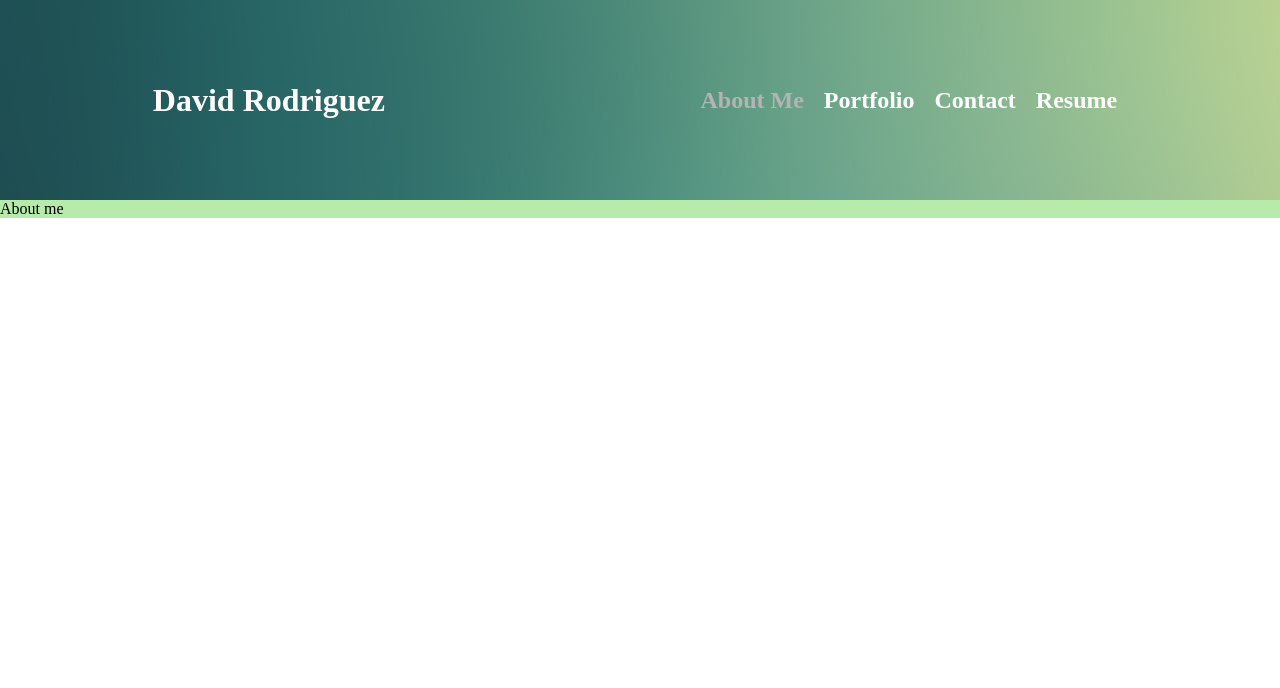
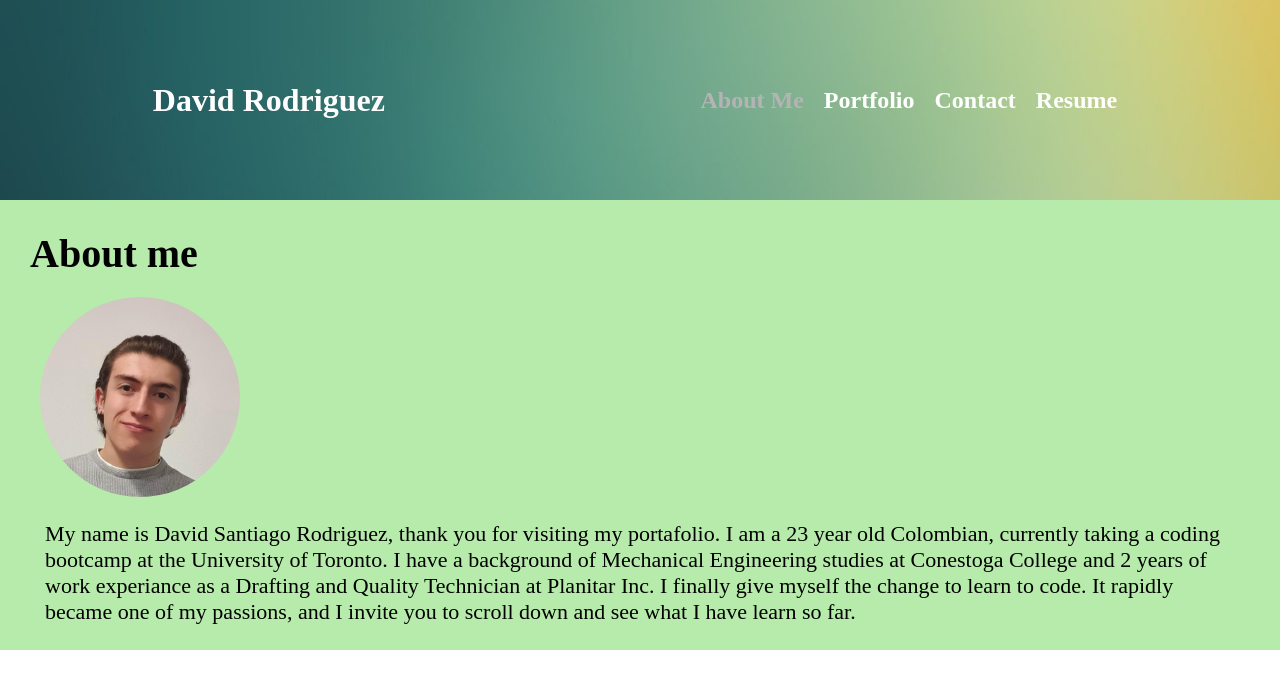
Before and after one commit to DavidRodriguez119/react-portfolio, a React (Vite) app: page / in a window 1280 px wide. Shown: the top 688 px of the page. Built offline with nearby package versions, Linux system fonts and the light colour scheme; a web font is replaced by a local one.

Commit message:
about me content

```diff
--- a/src/App/index.jsx
+++ b/src/App/index.jsx
@@ -1,5 +1,5 @@
 import { useState } from 'react';
-import Header from '../Header'
+import Header from '../Header';
 import "./style.css";
 
 function App() {
@@ -8,7 +8,21 @@ function App() {
     <>
      <Header setSelectedOption={setSelectedOption}/>
      <div id='content'>
-        {selectedOption === 1 && <div>About me</div>}
+        {selectedOption === 1 &&
+        <>
+          <h2 className='pageTitle'>About me</h2>
+          <div id="infoPicture" className="content">
+                <div id='image'>
+                  <img src="src\assets\picture.jpg" alt="Picture - David Rodriguez" id='picture'/>
+                </div>
+                <p>
+                    My name is David Santiago Rodriguez, thank you for visiting my portafolio. I am a 23 year old Colombian, currently taking a coding bootcamp at the University of Toronto.
+                    I have a background of Mechanical Engineering studies at Conestoga College and 2 years of work experiance as a Drafting and Quality Technician at Planitar Inc.
+                    I finally give myself the change to learn to code. It rapidly became one of my passions, and I invite you to scroll down and see what I have learn so far.
+                </p>
+          </div>
+        </>
+        }
         {selectedOption === 2 && <div>Portfolio</div>}
         {selectedOption === 3 && <div>Contact</div>}
         {selectedOption === 4 && <div>Resume</div>}
--- a/src/App/style.css
+++ b/src/App/style.css
@@ -1,3 +1,37 @@
 #content{
     background-color: rgb(183, 235, 171);
+    height: 100%;
+    padding: 20px;
 }
+
+#picture{
+    width: 200px;
+    height: 200px;
+    border-radius: 50%;
+    overflow: hidden;
+}
+
+.pageTitle{
+    margin: 10px;
+    font-size: 40px;
+}
+
+.content{
+    text-align: left;
+    align-items: center;
+}
+
+#image{
+    text-align: left;
+    margin: 20px;
+}
+
+#infoPicture img{
+    text-align: left;
+}
+
+p{
+    margin: 5px;
+    font-size: 22px;
+    padding:0 20px;
+}
--- a/src/Header/style.css
+++ b/src/Header/style.css
@@ -8,6 +8,9 @@
 /* Normal Text with Noto Sans */
 header {
     background-image: url("../assets/header-background.jpg");
+    background-repeat: no-repeat;
+    background-position: center;
+    background-size: cover;
     color: white;
     width: 100%;
     height: 25vh;
```
Also changed, not shown: src/assets/picture.jpg (added).
